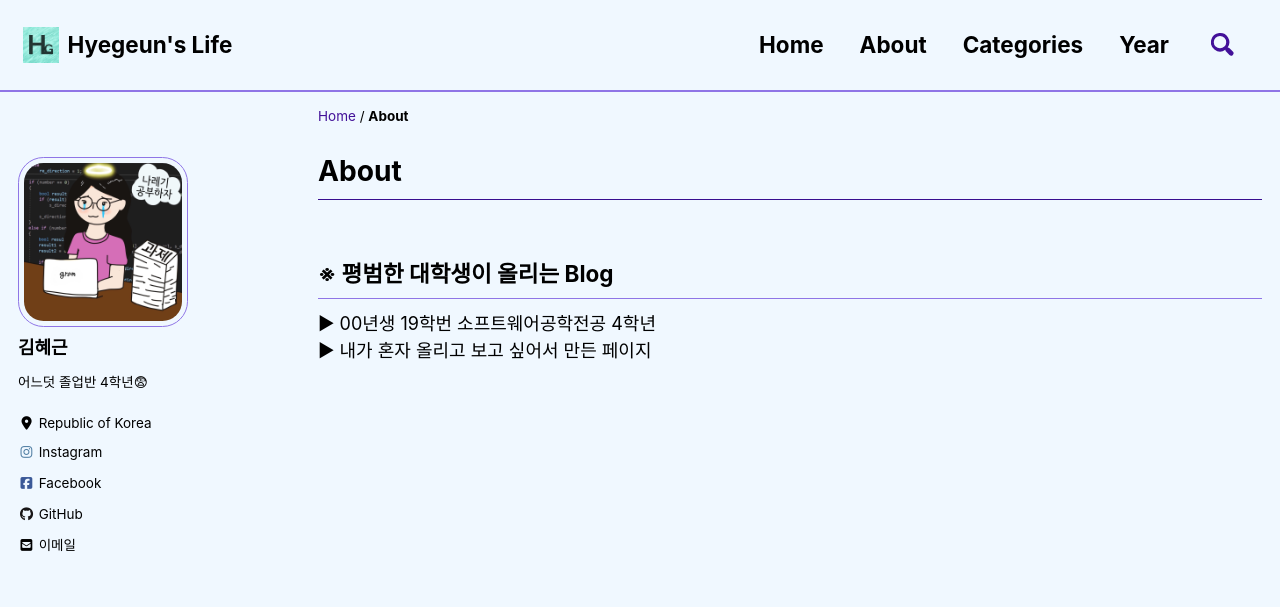
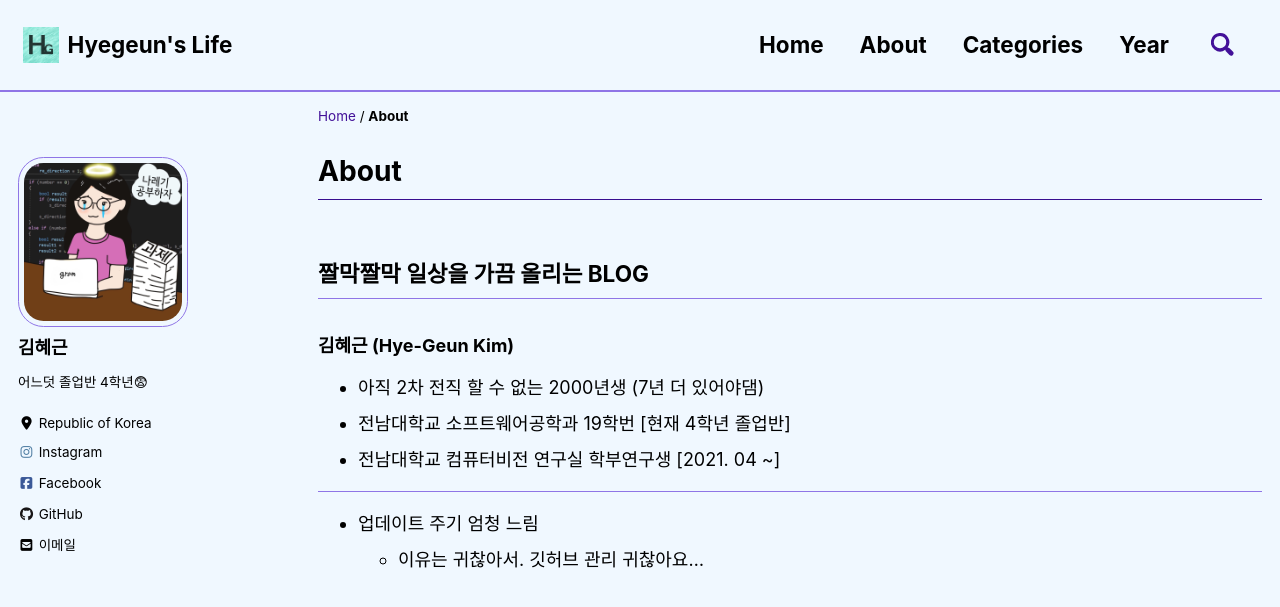
Before and after one commit to hyegeun/hyegeun.github.io, a Jekyll site: the page built from _pages/about.md, in a window 1280 px wide and 900 px high. Shown: the top 607 px of the window. Built offline with Jekyll 4.4.1, drawn with Linux system fonts in a browser that asks for light colours; cached includes are drawn as plain includes; nearby versions of some CDN libraries; a script that is not in the unit is left out.

Commit message:
Update about.md

```diff
--- a/_pages/about.md
+++ b/_pages/about.md
@@ -4,6 +4,15 @@ title: "About"
 classes: wide
 ---
 
-## **※ 평범한 대학생이 올리는 Blog**
-▶ 00년생 19학번 소프트웨어공학전공 4학년
-▶ 내가 혼자 올리고 보고 싶어서 만든 페이지
+## **짤막짤막 일상을 가끔 올리는 BLOG**
+
+#### 김혜근 (Hye-Geun Kim)
+
+- 아직 2차 전직 할 수 없는 2000년생 (7년 더 있어야댐)
+- 전남대학교 소프트웨어공학과 19학번 [현재 4학년 졸업반]
+- 전남대학교 컴퓨터비전 연구실 학부연구생 [2021. 04 ~]
+
+------
+
+- 업데이트 주기 엄청 느림
+  - 이유는 귀찮아서. 깃허브 관리 귀찮아요...
```
